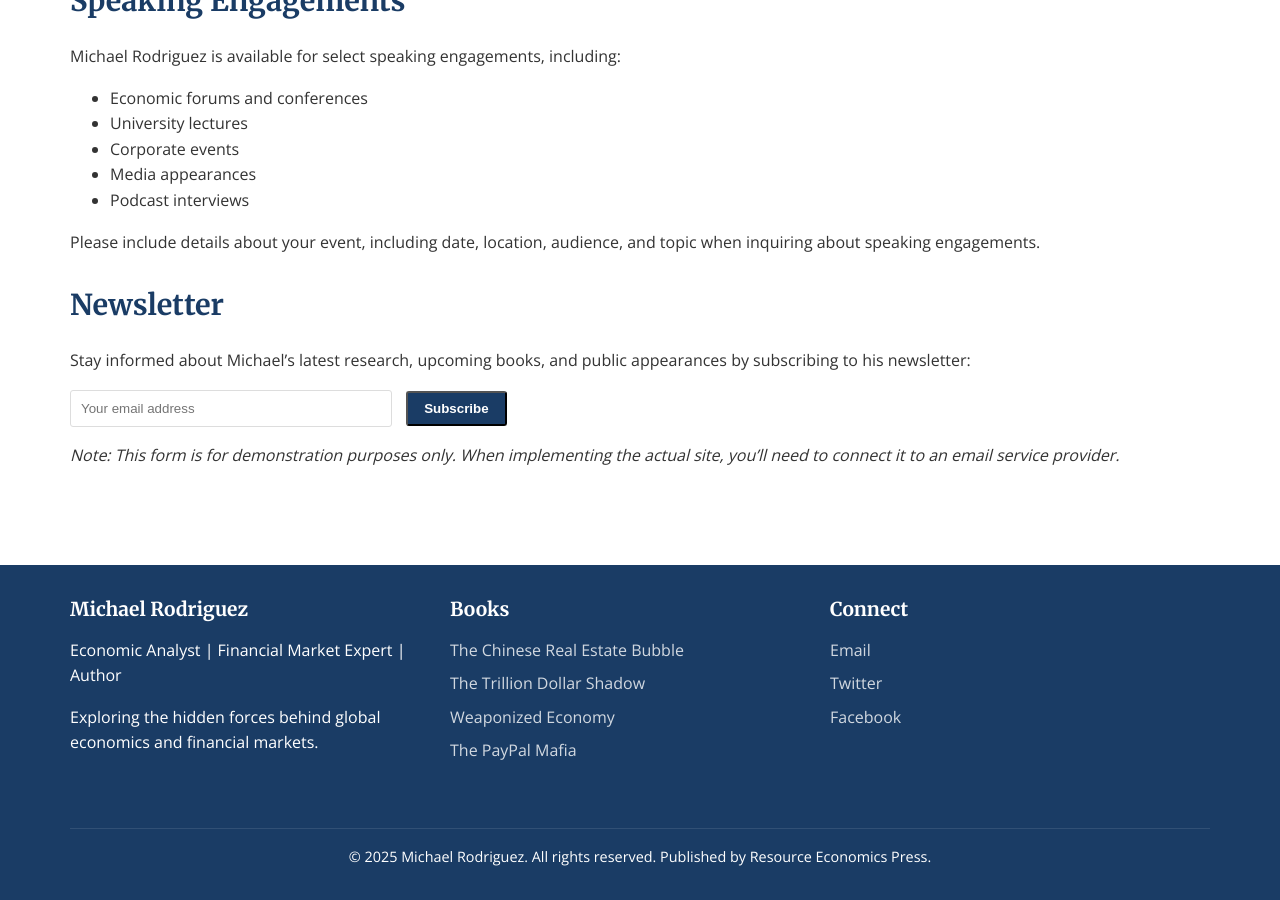
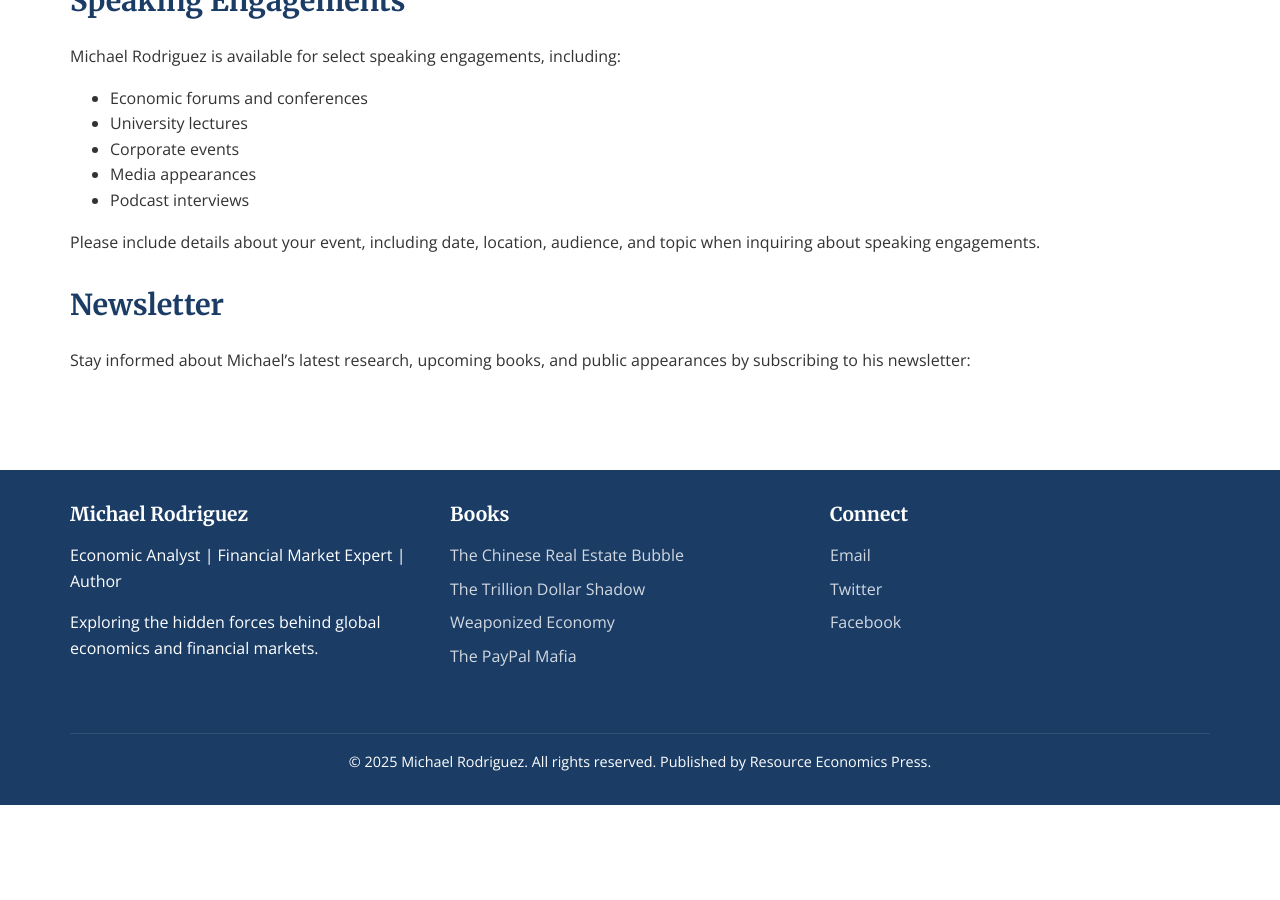
Before and after one commit to Zews123/michael-rodriguez-books, a Jekyll site: the page built from contact.md, in a window 1280 px wide and 900 px high, scrolled down 1246 px. Built offline with Jekyll 4.4.1, drawn with Linux system fonts in a browser that asks for light colours; after the commit the page ends 2051 px from its top, so only the background shows below that.

Commit message:
Update contact.md

```diff
--- a/contact.md
+++ b/contact.md
@@ -63,9 +63,4 @@
 
 Stay informed about Michael's latest research, upcoming books, and public appearances by subscribing to his newsletter:
 
-<form>
-  <input type="email" placeholder="Your email address" style="padding: 10px; width: 300px; margin-right: 10px; border: 1px solid #ddd; border-radius: 3px;">
-  <button type="submit" class="btn">Subscribe</button>
-</form>
-
-*Note: This form is for demonstration purposes only. When implementing the actual site, you'll need to connect it to an email service provider.*
+<script async data-uid="b2a1614bc4" src="https://michael-rodriguez.kit.com/b2a1614bc4/index.js"></script>
```
